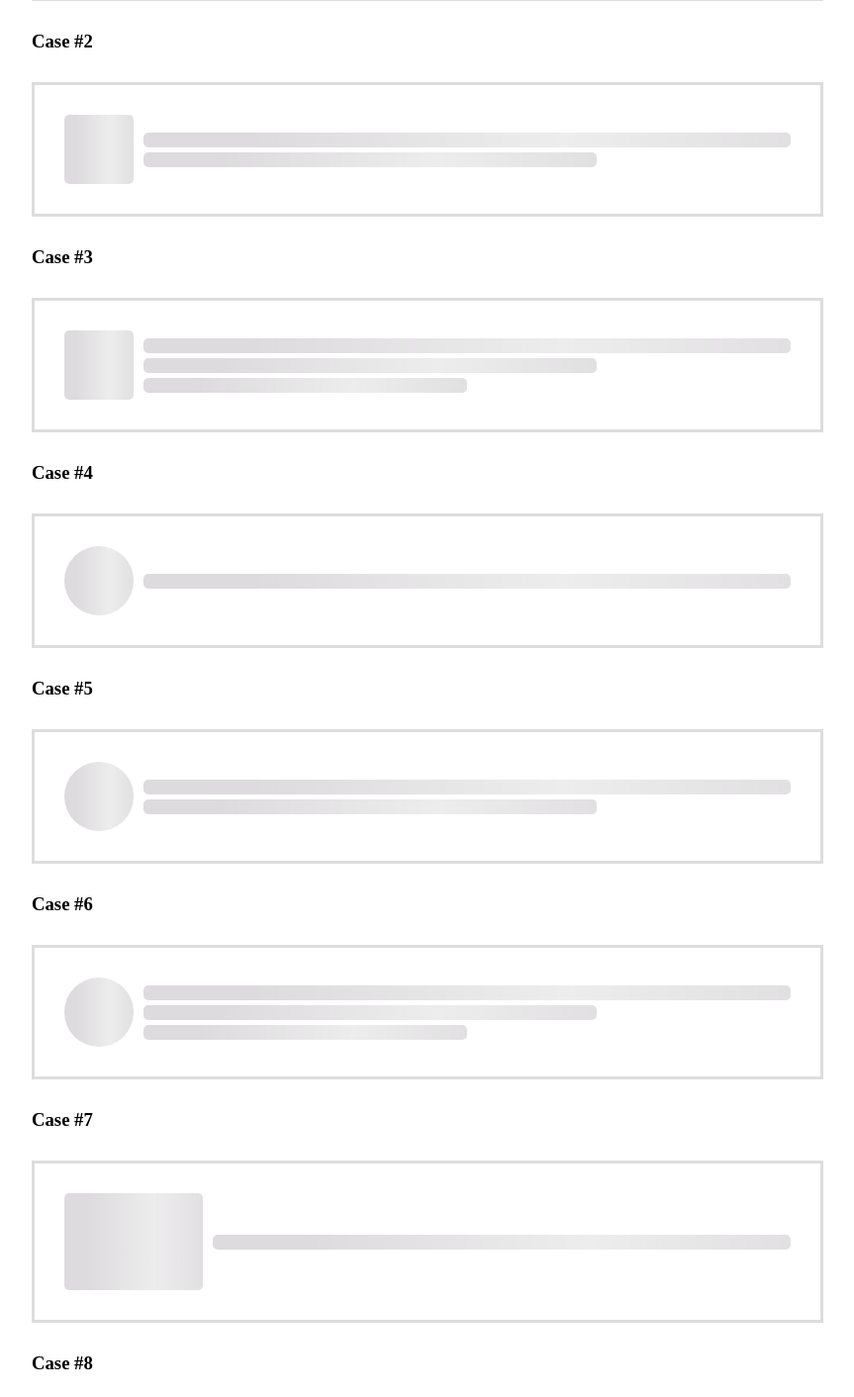
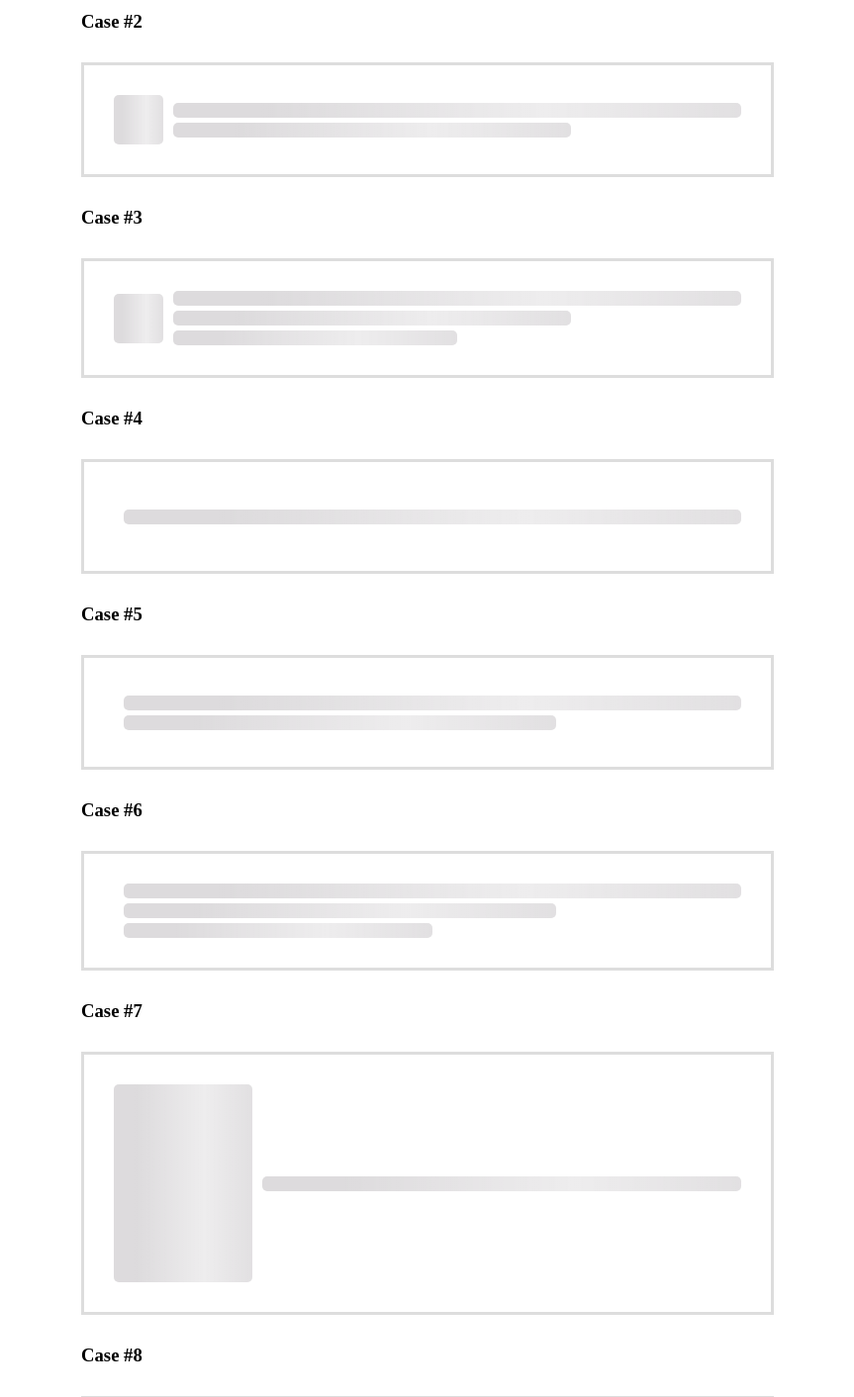
Before and after one commit to medistream-team/vue-json-skeleton-loader, a Vue app in the folder demo/: page / in a window 1280 px wide. Shown: the part 556-1968 px from the top of the page at 99% size, without its empty margins (208-1071 px from the left). Built offline with nearby package versions, Linux system fonts and the light colour scheme.

Commit message:
width, height 기능 추가

```diff
--- a/demo/src/App.vue
+++ b/demo/src/App.vue
@@ -211,9 +211,10 @@ export default {
   },
 };
 </script>
+
 <style>
 #app {
-  width: 800px;
+  width: 700px;
   margin: 0 auto;
 }
 h1 {
--- /dev/null
+++ b/demo/src/components/Rectangle.vue
@@ -0,0 +1,59 @@
+<template>
+  <span
+    class="element"
+    :style="{
+      width: width + 'px',
+      height: height + 'px',
+    }"
+  >
+  </span>
+</template>
+
+<script>
+export default {
+  props: {
+    height: {
+      type: [Number, String],
+      default: 200,
+    },
+    width: {
+      type: [Number, String],
+      default: 200,
+    },
+  },
+};
+</script>
+
+<style scoped>
+.element {
+  display: block;
+  position: relative;
+  width: 100%;
+  margin: 5px 0;
+  background-color: #dddbdd;
+  border-radius: 5px;
+  text-indent: -9999px;
+  overflow: hidden;
+}
+.element:after {
+  content: "";
+  position: absolute;
+  top: 0;
+  right: 0;
+  bottom: 0;
+  left: 0;
+  transform: translateX(-100%);
+  background: linear-gradient(
+    90deg,
+    transparent,
+    rgba(255, 255, 255, 0.5),
+    transparent
+  );
+  animation: shimmer 1.5s infinite;
+}
+@keyframes shimmer {
+  100% {
+    transform: translateX(100%);
+  }
+}
+</style>
--- a/demo/src/components/VSkeletonLoader.vue
+++ b/demo/src/components/VSkeletonLoader.vue
@@ -11,39 +11,60 @@
         v-for="(element, elementIndex) in row"
         :key="elementIndex"
       >
-        <template v-if="element.includes('circle') || element.includes('box')">
-          <span class="element" :class="element">
-            {{ element }}
-          </span>
-        </template>
-        <template v-if="element.includes('rec16') || element.includes('rec9')">
-          <span class="element rec" :class="element">
-            {{ element }}
-          </span>
-        </template>
-        <template v-if="element.includes('title')">
-          <span class="element title">
-            {{ element }}
-          </span>
-        </template>
-        <template v-if="element === 'text'">
-          <span class="element text">
-            {{ element }}
-          </span>
-        </template>
-        <template v-if="element === 'title + text'">
-          <span class="element text">
-            {{ element }}
-          </span>
-        </template>
+        <span
+          v-if="element.includes('circle')"
+          class="element"
+          :class="element"
+          :style="{
+            width: 100 + '%',
+            height: 50 + 'px',
+          }"
+        >
+        </span>
+        <span
+          v-if="element.includes('box')"
+          class="element"
+          :class="element"
+          :style="{
+            width: 50 + 'px',
+            height: 50 + 'px',
+          }"
+        >
+        </span>
+        <span
+          v-if="element.includes('rec16_9')"
+          class="element"
+          :class="element"
+          :style="{
+            width: 140 + 'px',
+            height: 200 + 'px',
+          }"
+        >
+        </span>
+        <span
+          v-if="element.includes('rec9_16')"
+          class="element"
+          :class="element"
+          :style="{
+            width: 200 + 'px',
+            height: 140 + 'px',
+          }"
+        >
+        </span>
+        <span v-if="element.includes('title')" class="element title"></span>
+        <span v-if="element === 'text'" class="element text"></span>
+        <span
+          v-if="element === 'title + text'"
+          class="element"
+          :class="element"
+        ></span>
         <template v-if="element.includes('text:')">
           <span
+            v-for="(e, i) in parseInt(element.split(':')[1], 10)"
             class="element text"
             :class="element"
-            v-for="(e, i) in parseInt(element.split(':')[1], 10)"
             :key="i"
           >
-            {{ element }}
           </span>
         </template>
       </span>
@@ -54,12 +75,23 @@
 <script>
 export default {
   name: "VSkeletonLoader",
+  data() {
+    return {
+      height: {
+        type: [Number, String],
+        default: 200,
+      },
+      width: {
+        type: [Number, String],
+        default: 200,
+      },
+    };
+  },
   props: {
     content: {
       type: Array,
     },
   },
-  //  포털 , 이중배열, 인풋 그려지게
 };
 </script>
 
@@ -114,15 +146,7 @@ export default {
     transform: translateX(100%);
   }
 }
-.element.box {
-  width: 70px;
-  height: 0;
-  padding-bottom: 100%;
-}
 .element.circle {
-  width: 70px;
-  height: 0;
-  padding-bottom: 100%;
   border-radius: 50%;
 }
 .element.title {
@@ -143,15 +167,4 @@ export default {
 .element.text:nth-child(4) {
   width: 60%;
 }
-
-.element.rec16_9 {
-  width: 140px;
-  height: 0;
-  padding-bottom: 70%;
-}
-.element.rec9_16 {
-  width: 98px;
-  height: 0;
-  padding-bottom: 143%;
-}
 </style>
```
Also changed, not shown: demo/src/components/Element.vue (added).
